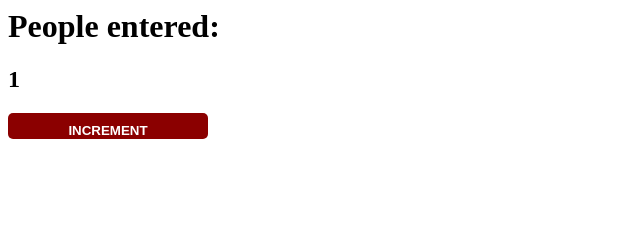
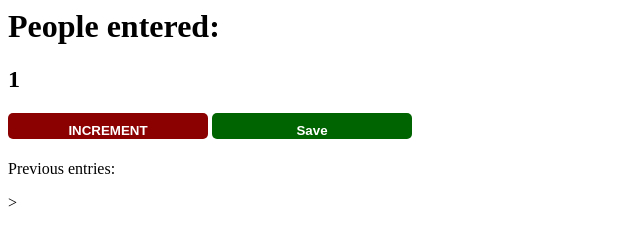
Before and after one commit to Pareja7/People-Counter--Scr, a plain HTML site: page index.html in a window 1280 px wide. Both pictures are taken after a click on the button "INCREMENT". Shown: the whole page, without its empty margins (0-640 px from the left). Drawn offline with Linux system fonts and the light colour scheme.

Commit message:
We added a save function that features previous entries.

```diff
--- a/index.html
+++ b/index.html
@@ -7,6 +7,8 @@
         <h2 id="count-el">0</h2>
         <!-- Create a INCREMENT button with the id="increment-btn" -->
       <button id="increment-btn" onclick="increment()">INCREMENT</button>
+      <button id="save-btn" onclick ="save()">Save</button>
+      <p id= "save-el">Previous entries:</p>>
 
         <script src="index.js"></script>
     </body>
--- a/index.js
+++ b/index.js
@@ -1,16 +1,31 @@
 
+
+let saveEl = document.getElementById("save-el")
 let countEl = document.getElementById("count-el")
-console.log(countEl)
+//console.log(countEl)
 let count = 0
 
 
 function increment(){
   //console.log("The button was clicked")
   //console.log(count + 1)
-  count = count + 1
+  count += 1 //same as count= count + 1
   countEl.innerText = count
+}
+  function save() {
+   let previousCount = count + " - "
 
-}//countEl ties Count in browser (h2) to the increment btn and onClick event listener -increment function that tells it to add one to the current count upon each click
+    saveEl.innerText += previousCount
+
+
+    console.log(count)
+
+
+
+  }
+
+
+//countEl ties Count in browser (h2) to the increment btn and onClick event listener -increment function that tells it to add one to the current count upon each click
 
 //console.log(count)
 //let lap1 = 34
```
